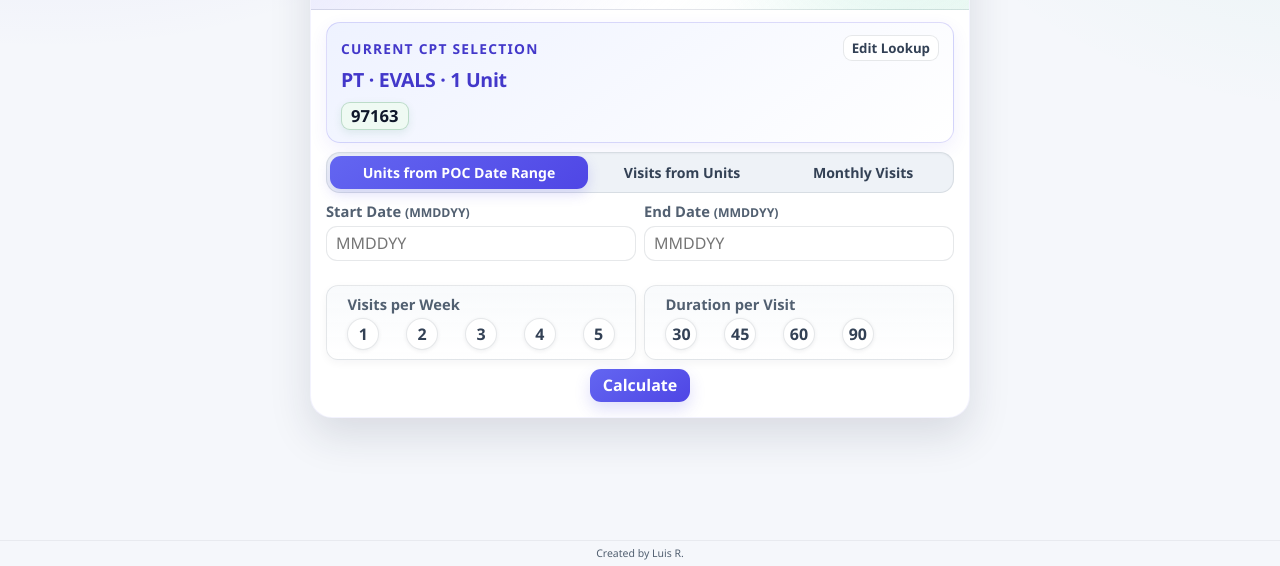
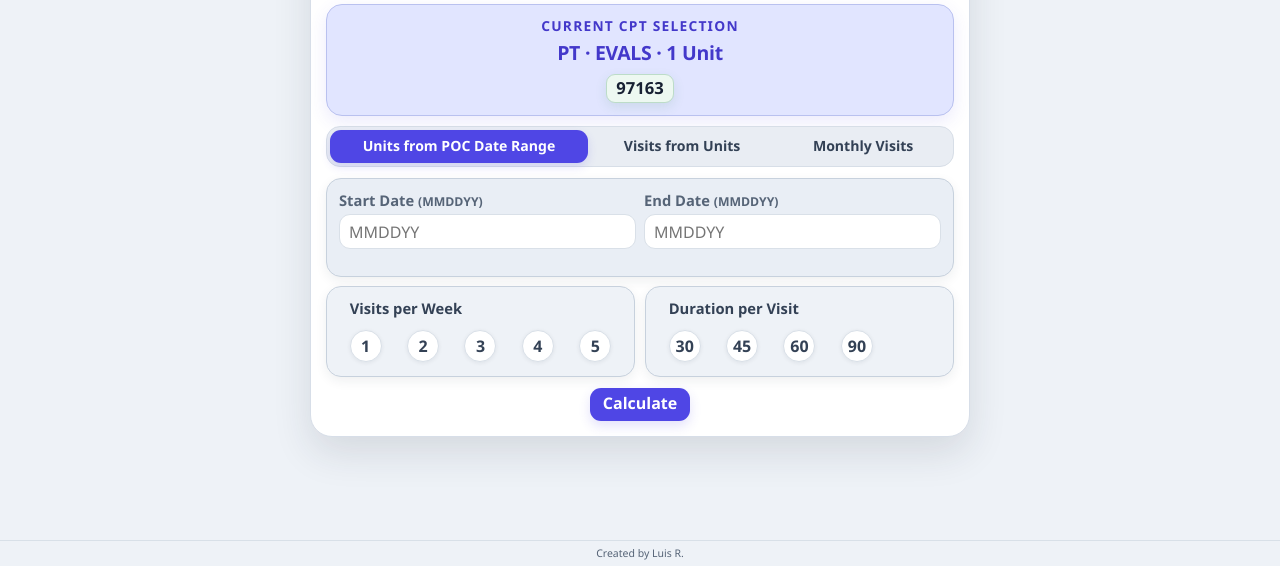
Before and after one commit to robles1999/therapy_auth_toolkit, a plain HTML site: page index.html in a window 1280 px wide. Shown: the part 234-800 px from the top of the page. Drawn offline with Linux system fonts and the light colour scheme.

Commit message:
Improve CSS styles for UI components
Enhanced readability and visual separation for various UI components in the therapy authorization toolkit.

```diff
--- a/index.html
+++ b/index.html
@@ -426,9 +426,11 @@ body{
 }
 
 
-
-/* Readability enhancement, preserving viewport centering and favicon */
+/* =========================================================
+   READABLE, SECTIONED WORKSPACE
+   ========================================================= */
 html{--app-font-size:16px}
+.app{max-width:660px}
 .segment button,.choice,.action,.circle{font-size:1rem}
 .segment button{min-height:33px;padding:3px 6px}
 .calc-modes button{font-size:.88rem;padding:3px 7px;white-space:nowrap}
@@ -437,19 +439,87 @@ html{--app-font-size:16px}
 .circle{padding:0}
 .label,.field-label{font-size:.92rem}
 .input{font-size:1rem}
-.shared{padding:12px 14px;border-color:rgba(79,70,229,.19);background:linear-gradient(145deg,rgba(238,242,255,.98),rgba(255,255,255,.98));box-shadow:0 6px 18px rgba(79,70,229,.08)}
+
+/* Shared visual language for each step/card. */
+#lookupPanel>.field,
+#therapyLookup>.field,
+#dmeLookup>.field,
+#durationWrap,
+#pocMode>.grid2:first-child,
+#unitsMode>.grid2,
+#monthlyMode>.field:first-child{
+  padding:12px;
+  border:1px solid rgba(99,102,241,.11);
+  border-radius:15px;
+  background:linear-gradient(180deg,rgba(248,250,252,.98),rgba(255,255,255,.99));
+  box-shadow:0 5px 15px rgba(30,41,59,.05);
+}
+
+/* Give nested lookup steps breathing room. */
+#therapyLookup,
+#dmeLookup{
+  gap:11px;
+}
+#lookupPanel{
+  gap:12px;
+}
+#lookupPanel>.field .label,
+#therapyLookup>.field .label,
+#dmeLookup>.field .label,
+#durationWrap>.label{
+  margin-bottom:3px;
+  color:#334155;
+  font-weight:700;
+}
+
+/* Calculator selection cards are clearly separated peers. */
+.selection-cards{gap:10px}
+.selection-card{
+  padding:12px;
+  border-color:rgba(99,102,241,.12);
+  border-radius:15px;
+  background:linear-gradient(180deg,rgba(248,250,252,.98),#fff);
+  box-shadow:0 5px 15px rgba(30,41,59,.05);
+}
+.selection-card .label{
+  margin-bottom:5px;
+  color:#334155;
+  font-weight:700;
+}
+
+/* Calculator mode navigation gets its own visual divider. */
+.calc-modes{
+  margin-top:1px;
+  margin-bottom:2px;
+  overflow:visible;
+  box-shadow:inset 0 1px 2px rgba(15,23,42,.04),0 5px 14px rgba(30,41,59,.045);
+}
+.calc-modes button[data-value="poc"]{flex:1.45 1 0}
+.calc-modes button[data-value="units"]{flex:1 1 0}
+.calc-modes button[data-value="monthly"]{flex:.95 1 0}
+
+/* Stronger persistent CPT context. */
+.shared{
+  padding:12px 14px;
+  border-color:rgba(79,70,229,.2);
+  border-radius:16px;
+  background:linear-gradient(145deg,rgba(238,242,255,.98),rgba(255,255,255,.99));
+  box-shadow:0 7px 20px rgba(79,70,229,.09);
+}
 .shared-title{font-size:.86rem;letter-spacing:.09em}
 .shared-meta{margin-top:7px;color:var(--primary2);font-size:1.22rem;font-weight:750;line-height:1.2;letter-spacing:-.015em}
 .shared-codes{gap:7px;margin-top:10px}
 .mini-code{padding:5px 9px;font-size:1.04rem;font-weight:700}
 .shared .small-action{font-size:.83rem;padding:4px 8px}
 
-/* Wider calculator mode row so the long label remains on one line. */
-.app{max-width:660px}
-.calc-modes{overflow:visible}
-.calc-modes button[data-value="poc"]{flex:1.45 1 0}
-.calc-modes button[data-value="units"]{flex:1 1 0}
-.calc-modes button[data-value="monthly"]{flex:.95 1 0}
+/* More separation before results and actions. */
+.action-row{padding-top:2px}
+.results{margin-top:1px}
+.lookup-result{
+  padding:15px;
+  border-radius:17px;
+  box-shadow:0 7px 20px rgba(79,70,229,.06);
+}
 
 @media(max-width:680px){
   html{--app-font-size:15px}
@@ -459,6 +529,226 @@ html{--app-font-size:16px}
   .mini-code{font-size:1rem}
   .calc-modes{overflow-x:auto;scrollbar-width:thin}
   .calc-modes button{flex:0 0 auto;min-width:max-content;padding-left:10px;padding-right:10px}
+  #lookupPanel>.field,#therapyLookup>.field,#dmeLookup>.field,#durationWrap,#pocMode>.grid2:first-child,#unitsMode>.grid2,#monthlyMode>.field:first-child,.selection-card{padding:10px}
+}
+
+
+
+/* =========================================================
+   SOLID-COLOR PROFESSIONAL THEME
+   Visual-only overrides. Layout, spacing, centering, and logic are unchanged.
+   ========================================================= */
+:root{
+  --bg:#eef2f7;
+  --card:#ffffff;
+  --text:#172033;
+  --muted:#566477;
+  --primary:#4f46e5;
+  --primary2:#4338ca;
+  --border:#dbe2ea;
+  --green:#39735a;
+  --shadow:0 16px 38px rgba(30,41,59,.12);
+}
+
+body{
+  background:var(--bg);
+}
+
+.app{
+  background:#ffffff;
+  border-color:#d7dee8;
+  box-shadow:var(--shadow);
+}
+
+.stripe{
+  background:var(--primary);
+}
+
+header{
+  background:#f4f5ff;
+  border-bottom-color:#d9def2;
+}
+
+.icon{
+  background:var(--primary);
+  box-shadow:0 7px 16px rgba(79,70,229,.18);
+}
+
+.segment{
+  background:#e9edf3;
+  border-color:#d7dee7;
+  box-shadow:none;
+}
+
+.track{
+  background:var(--primary);
+  box-shadow:0 4px 10px rgba(79,70,229,.16);
+}
+
+.segment button{
+  background:transparent;
+}
+
+.input{
+  background:#ffffff;
+  border-color:#d9e0e8;
+}
+
+.circle,
+.choice,
+.small-action,
+.mini-code,
+.code{
+  background:#ffffff;
+  border-color:#d9e0e8;
+}
+
+.circle.active,
+.choice.active,
+.action{
+  background:var(--primary);
+  border-color:var(--primary);
+  box-shadow:0 5px 12px rgba(79,70,229,.16);
+}
+
+/* Solid grouped sections */
+#lookupPanel>.field,
+#therapyLookup>.field,
+#dmeLookup>.field,
+#durationWrap,
+#pocMode>.grid2:first-child,
+#unitsMode>.grid2,
+#monthlyMode>.field:first-child,
+.selection-card{
+  background:#f7f9fc;
+  border-color:#dce3eb;
+  box-shadow:0 3px 10px rgba(30,41,59,.045);
+}
+
+/* Solid current-selection context */
+.shared{
+  background:#eef0ff;
+  border-color:#cfd4f6;
+  box-shadow:0 5px 15px rgba(79,70,229,.08);
+}
+
+.shared-meta{
+  color:var(--primary2);
+}
+
+.mini-code.primary,
+.code.primary{
+  background:#edf8f1;
+  border-color:#bcdcc8;
+  box-shadow:0 4px 12px rgba(48,135,82,.12);
+}
+
+.code.primary.selected{
+  outline-color:#3b8d5e;
+}
+
+.lookup-result{
+  background:#f5f6ff;
+  border-color:#d7dbf5;
+  box-shadow:0 5px 15px rgba(79,70,229,.055);
+}
+
+.stat{
+  background:#f8fafc;
+  border-color:#dce3eb;
+}
+
+footer{
+  background:rgba(238,242,247,.96);
+  border-top-color:#d8e0e8;
+}
+
+
+
+/* Stronger section-card contrast */
+#lookupPanel>.field,
+#therapyLookup>.field,
+#dmeLookup>.field,
+#durationWrap,
+#pocMode>.grid2:first-child,
+#unitsMode>.grid2,
+#monthlyMode>.field:first-child,
+.selection-card{
+  background:#e9eef5;
+  border-color:#c7d1dd;
+  box-shadow:0 4px 12px rgba(30,41,59,.07);
+}
+
+/* Slightly stronger distinction for nested controls inside cards. */
+.selection-card .number-grid,
+#lookupPanel>.field .segment,
+#therapyLookup>.field .segment,
+#durationWrap .segment{
+  background:#dde4ed;
+}
+
+/* Keep the current CPT selection as the strongest context card. */
+.shared{
+  background:#e1e5ff;
+  border-color:#b9c1ef;
+  box-shadow:0 6px 17px rgba(79,70,229,.11);
+}
+
+.lookup-result{
+  background:#e9ebfb;
+  border-color:#c8cdef;
+}
+
+.stat{
+  background:#edf1f6;
+  border-color:#cbd4df;
+}
+
+
+
+/* Center-focused lookup and calculator summary refinements */
+#lookupPanel>.field>.label,
+#therapyLookup>.field>.label,
+#dmeLookup>.field>.label,
+#durationWrap>.label{
+  width:100%;
+  margin-bottom:5px;
+  text-align:center;
+}
+
+/* Center the complete Current CPT Selection card. */
+.shared{
+  text-align:center;
+}
+.shared-head{
+  justify-content:center;
+}
+.shared-title{
+  width:100%;
+  text-align:center;
+}
+.shared-meta{
+  text-align:center;
+}
+.shared-codes{
+  justify-content:center;
+}
+
+/* Remove the gray panel directly behind circular selection buttons.
+   Keep the surrounding section cards for visual separation. */
+.selection-card .number-grid{
+  padding:2px 0;
+  background:transparent;
+}
+.selection-card{
+  background:#eef2f7;
+}
+.selection-card .circle{
+  background:#ffffff;
+}
+.selection-card .circle.active{
+  color:#ffffff;
+  background:var(--primary);
 }
 
 </style>
@@ -467,7 +757,7 @@ html{--app-font-size:16px}
 <div class="app"><div class="stripe"></div><header><div class="title"><div class="icon">✦</div><div><h1>Therapy Authorization Toolkit</h1><p class="sub">Authorization calculations, CPT lookup, and unit references in one app.</p></div></div><div class="segment tool-tabs" id="toolTabs"><div class="track"></div><button class="active" data-value="calculator">Authorization Calculator</button><button data-value="lookup">CPT & Units Lookup</button></div></header>
 <main>
 <section id="calculatorPanel" class="panel">
-<div class="shared"><div class="shared-head"><div class="shared-title">Current CPT Selection</div><button class="small-action" id="editLookup">Edit Lookup</button></div><div id="sharedMeta" class="shared-meta">PT · EVALS · 1 Unit</div><div id="sharedCodes" class="shared-codes"></div></div>
+<div class="shared"><div class="shared-head"><div class="shared-title">Current CPT Selection</div></div><div id="sharedMeta" class="shared-meta">PT · EVALS · 1 Unit</div><div id="sharedCodes" class="shared-codes"></div></div>
 <div class="segment calc-modes" id="calcModes"><div class="track"></div><button class="active" data-value="poc">Units from POC Date Range</button><button data-value="units">Visits from Units</button><button data-value="monthly">Monthly Visits</button></div>
 <div id="pocMode" class="panel"><div class="grid2"><div class="field"><div class="label">Start Date <small>(MMDDYY)</small></div><input id="startDate" class="input" inputmode="numeric" placeholder="MMDDYY"><div id="startDateErr" class="error"></div></div><div class="field"><div class="label">End Date <small>(MMDDYY)</small></div><input id="endDate" class="input" inputmode="numeric" placeholder="MMDDYY"><div id="endDateErr" class="error"></div></div></div><div class="grid2 selection-cards"><div class="field selection-card"><div class="label">Visits per Week</div><div class="number-grid" id="vpw"></div></div><div class="field selection-card"><div class="label">Duration per Visit</div><div class="number-grid" id="pocDuration"></div></div></div><div class="action-row"><button class="action" id="calcPoc">Calculate</button></div><div id="pocResults" class="results"><div class="stats"><div class="stat"><span>Total weeks</span><strong id="weeksOut">—</strong></div><div class="stat"><span>Total visits</span><strong id="visitsOut">—</strong></div><div class="stat"><span>Total units</span><strong id="unitsOut">—</strong></div></div></div></div>
 <div id="unitsMode" class="panel hidden"><div class="grid2"><div class="field"><div class="label">Number of Units Given</div><input id="unitsGiven" class="input" type="number" min="0" placeholder="e.g., 36"></div><div class="field"><div class="label">Duration per Visit</div><select id="unitsDuration" class="input"><option value="">Select</option><option>30</option><option>45</option><option>60</option><option>90</option></select></div></div><div class="action-row"><button class="action" id="calcUnits">Calculate</button></div><div id="unitsResults" class="results"><div class="stats"><div class="stat" style="grid-column:1/-1"><span>Total visits</span><strong id="visitsFromUnits">—</strong></div></div></div></div>
@@ -484,7 +774,7 @@ function segment(id,callback){const s=document.getElementById(id);s.querySelecto
 segment('toolTabs',v=>showTool(v));segment('calcModes',v=>showCalc(v));segment('lookupMode',v=>{state.lookup=v;state.selected=[];document.getElementById('therapyLookup').classList.toggle('hidden',v!=='therapy');document.getElementById('dmeLookup').classList.toggle('hidden',v!=='dme');renderLookup()});segment('discipline',v=>{state.discipline=v;const services=Object.keys(therapy[v]);if(!services.includes(state.service))state.service=services.includes('TX')&&state.service.includes('TX')?'TX':services[0];state.selected=[];renderServices();renderLookup()});segment('lookupDuration',v=>{state.duration=Number(v);renderLookup()});
 function showTool(v){state.tool=v;document.getElementById('calculatorPanel').classList.toggle('hidden',v!=='calculator');document.getElementById('lookupPanel').classList.toggle('hidden',v!=='lookup');requestAnimationFrame(()=>document.querySelectorAll('.segment:not(.hidden)').forEach(s=>pos(s,false)))}
 function showCalc(v){state.calc=v;['poc','units','monthly'].forEach(x=>document.getElementById(x+'Mode').classList.toggle('hidden',x!==v));requestAnimationFrame(()=>pos(document.getElementById('calcModes'),false))}
-document.getElementById('editLookup').onclick=()=>{document.querySelector('#toolTabs button[data-value="lookup"]').click()};
+
 function choice(label,active,fn){const b=document.createElement('button');b.className='choice'+(active?' active':'');b.textContent=label;b.onclick=fn;return b}
 function renderServices(){const c=document.getElementById('therapyChoices');c.innerHTML='';Object.keys(therapy[state.discipline]).forEach(k=>c.appendChild(choice(k,k===state.service,()=>{state.service=k;state.selected=[];renderServices();renderLookup()})))}
 function renderDme(){const c=document.getElementById('dmeChoices');c.innerHTML='';Object.keys(dme).forEach(k=>c.appendChild(choice(k,k===state.dme,()=>{state.dme=k;state.selected=[];renderDme();renderLookup()})))}
@@ -496,7 +786,7 @@ function buttons(id,values,key){const c=document.getElementById(id);values.forEa
 buttons('vpw',[1,2,3,4,5],'vpw');buttons('pocDuration',[30,45,60,90],'pocDuration');buttons('vpm',[1,2,3,4,5],'vpm');buttons('monthlyDuration',[30,45,60,90],'monthlyDuration');buttons('months',[1,2,3,4,5,6,7,8,9,10,11,12],'months');
 function mask(el){el.addEventListener('input',()=>{const d=el.value.replace(/\D/g,'').slice(0,6);el.value=d.length<=2?d:d.length<=4?d.slice(0,2)+'/'+d.slice(2):d.slice(0,2)+'/'+d.slice(2,4)+'/'+d.slice(4)})}mask(document.getElementById('startDate'));mask(document.getElementById('endDate'));
 function dateFrom(v){const d=v.replace(/\D/g,'');if(d.length!==6)return null;const m=+d.slice(0,2),day=+d.slice(2,4),yy=+d.slice(4),y=yy<=49?2000+yy:1900+yy;if(m<1||m>12||day<1||day>new Date(y,m,0).getDate())return null;return new Date(y,m-1,day)}
-document.getElementById('calcPoc').onclick=()=>{const s=dateFrom(startDate.value),e=dateFrom(endDate.value);startDate.classList.toggle('invalid',!s);endDate.classList.toggle('invalid',!e||s&&e<=s);startDateErr.textContent=s?'':'Enter a valid MMDDYY date.';endDateErr.textContent=!e?'Enter a valid MMDDYY date.':s&&e<=s?'End date must be after start date.':'';if(!s||!e||e<=s||!state.vpw||!state.pocDuration){if(!state.vpw||!state.pocDuration)alert('Select visits per week and duration.');return}const weeks=Math.round((e-s)/(86400000*7)),visits=Math.round(weeks*state.vpw),units=Math.round(visits*(state.pocDuration/15));weeksOut.textContent=weeks;visitsOut.textContent=visits;unitsOut.textContent=units;pocResults.style.display='block'};
+document.getElementById('calcPoc').onclick=()=>{const s=dateFrom(startDate.value),e=dateFrom(endDate.value);startDate.classList.toggle('invalid',!s);endDate.classList.toggle('invalid',!e||s&&e<=s);startDateErr.textContent=s?'':'Enter a valid MMDDYY date.';endDateErr.textContent=!e?'Enter a valid MMDDYY date.':s&&e<=s?'End date must be after start date.':'';if(!s||!e||e<=s||!state.vpw||!state.pocDuration){if(!state.vpw||!state.pocDuration)alert('Select visits per week and duration.');return}const weeks=Math.round((e-s)/(86400000*7)),visits=Math.max(1,Math.round(weeks*state.vpw)),units=Math.round(visits*(state.pocDuration/15));weeksOut.textContent=weeks;visitsOut.textContent=visits;unitsOut.textContent=units;pocResults.style.display='block'};
 document.getElementById('calcUnits').onclick=()=>{const u=+unitsGiven.value,d=+unitsDuration.value;if(!u||!d){alert('Enter units and select duration.');return}visitsFromUnits.textContent=Math.round(u/(d/15));unitsResults.style.display='block'};
 document.getElementById('calcMonthly').onclick=()=>{if(!state.months||!state.vpm||!state.monthlyDuration){alert('Select months, visits per month, and duration.');return}const visits=state.months*state.vpm;monthsOut.textContent=state.months;monthlyVisitsOut.textContent=visits;monthlyUnitsOut.textContent=Math.round(visits*(state.monthlyDuration/15));monthlyResults.style.display='block'};
 window.addEventListener('resize',()=>document.querySelectorAll('.segment').forEach(s=>pos(s,false)));renderServices();renderDme();renderLookup();renderShared();
```
